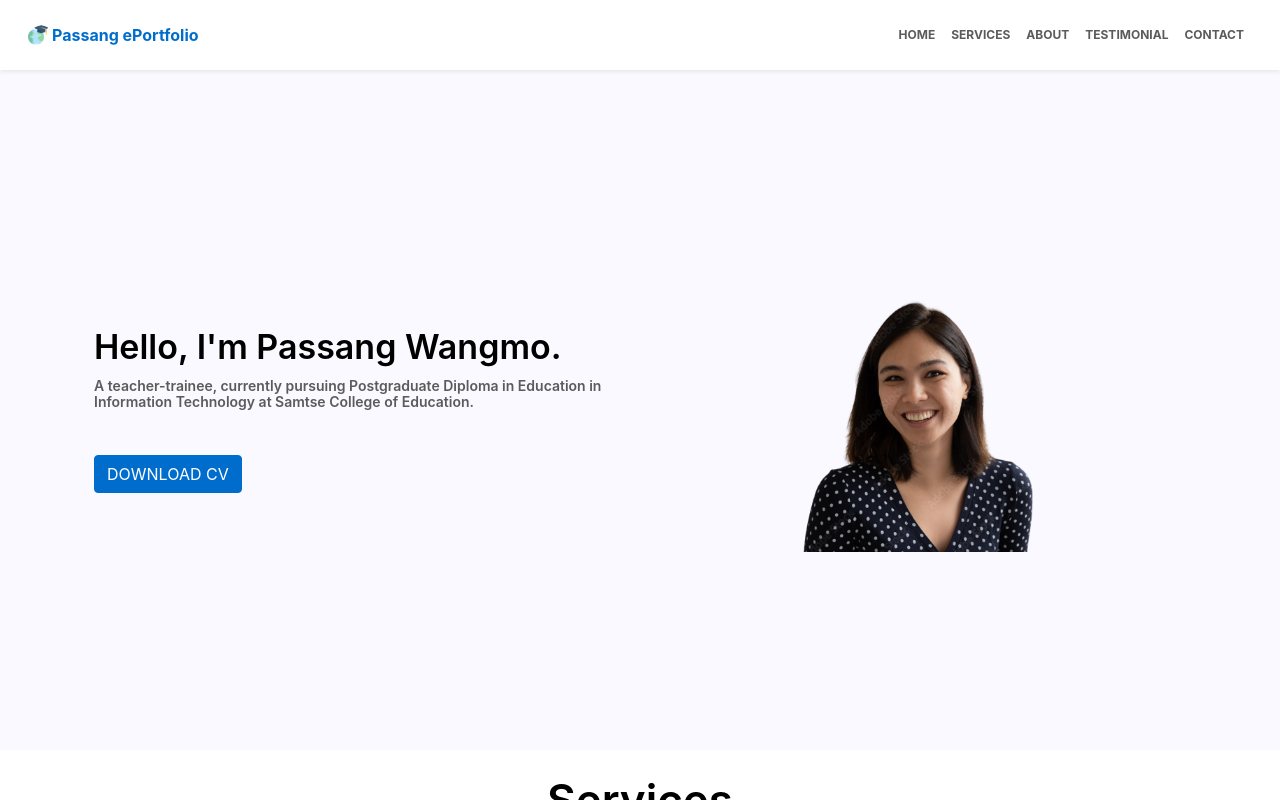
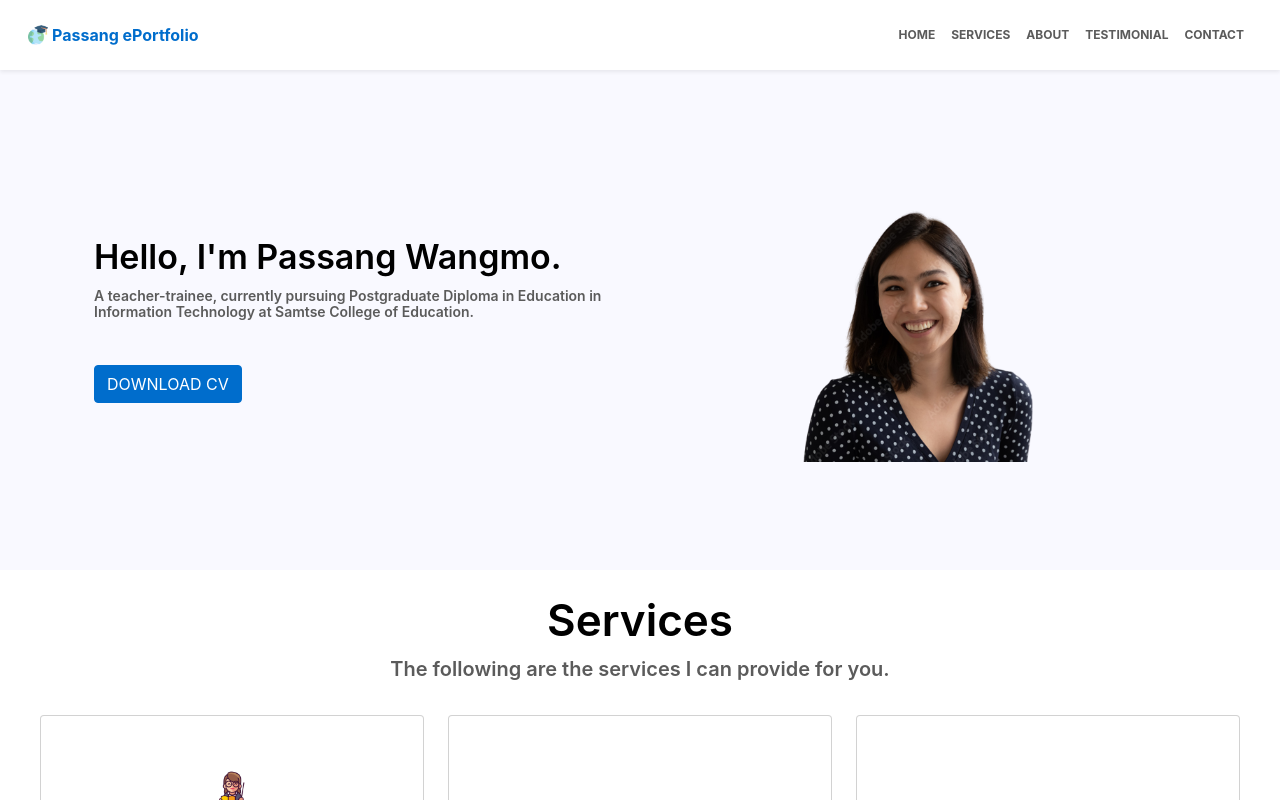
Before and after one commit to sangayt1997/ePortfolio, a React (Create React App) app: page / in a window 1280 px wide. Built offline with nearby package versions, Linux system fonts and the light colour scheme; grey boxes are pictures that could not be loaded.

Commit message:
fix container height and alignment

```diff
--- a/src/components/about/styles/about.styles.tsx
+++ b/src/components/about/styles/about.styles.tsx
@@ -2,7 +2,7 @@ import styled from "styled-components";
 
 export const AboutContainer = styled.div`
   display: flex;
-  min-height: 680px;
+  min-height: 540px;
 
   .progress {
     height: 8px;
--- a/src/components/banner-container/styles/banner-container.styles.tsx
+++ b/src/components/banner-container/styles/banner-container.styles.tsx
@@ -2,7 +2,7 @@ import styled from "styled-components";
 
 export const IntroBannerContainer = styled.div`
   display: flex;
-  min-height: 680px;
+  min-height: 500px;
   justify-content: center;
   align-items: center;
 `
--- a/src/components/footer/footer.tsx
+++ b/src/components/footer/footer.tsx
@@ -36,7 +36,7 @@ const Footer = () => {
 
     return (
         <FooterContainer className="bg--footer py-24 px-16">
-            <Container fluid className="px-40">
+            <Container fluid className="px-80">
                 <Col>
                     <Row>
                         <Col lg={3} sm={12}>
--- a/src/components/services/styles/services.styles.tsx
+++ b/src/components/services/styles/services.styles.tsx
@@ -2,7 +2,7 @@ import styled from "styled-components";
 
 export const ServicesContainer = styled.div`
   display: flex;
-  min-height: 680px;
+  min-height: 600px;
   padding: 24px 16px;
 
   p {
```
